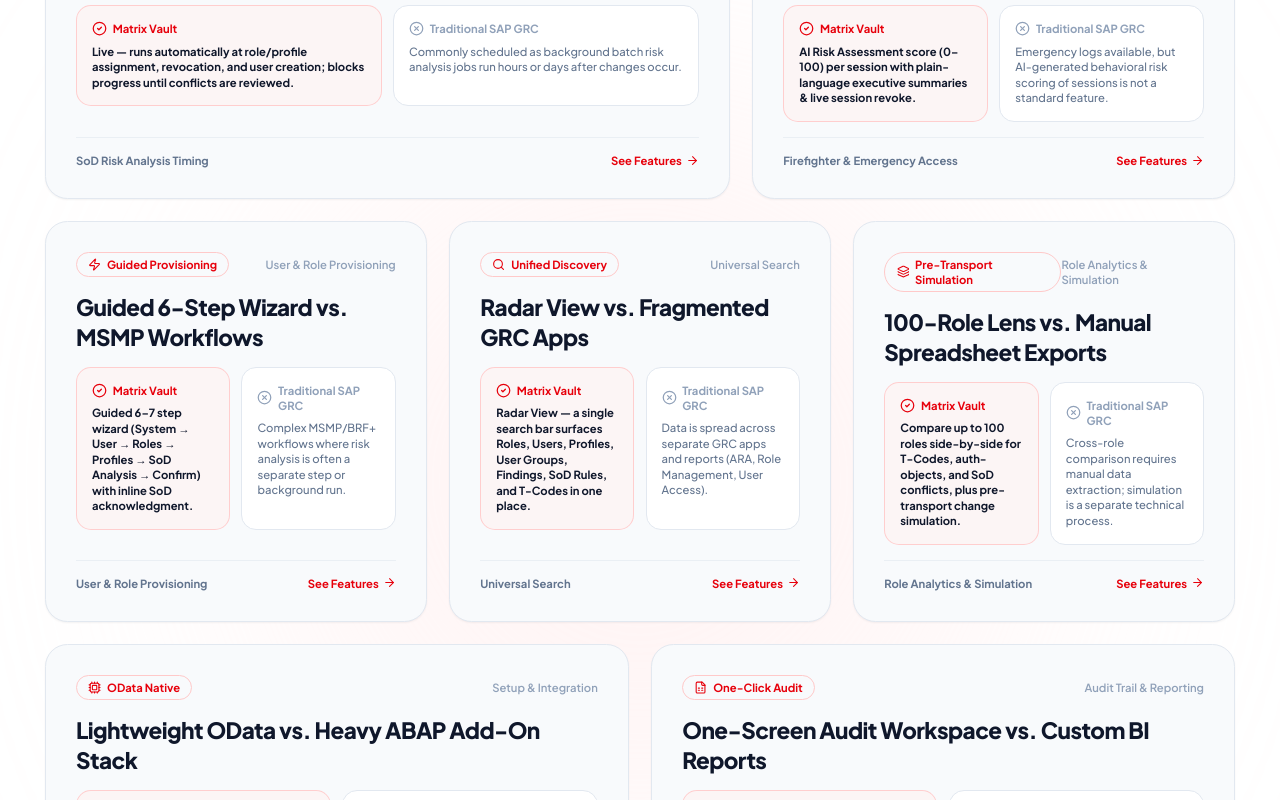
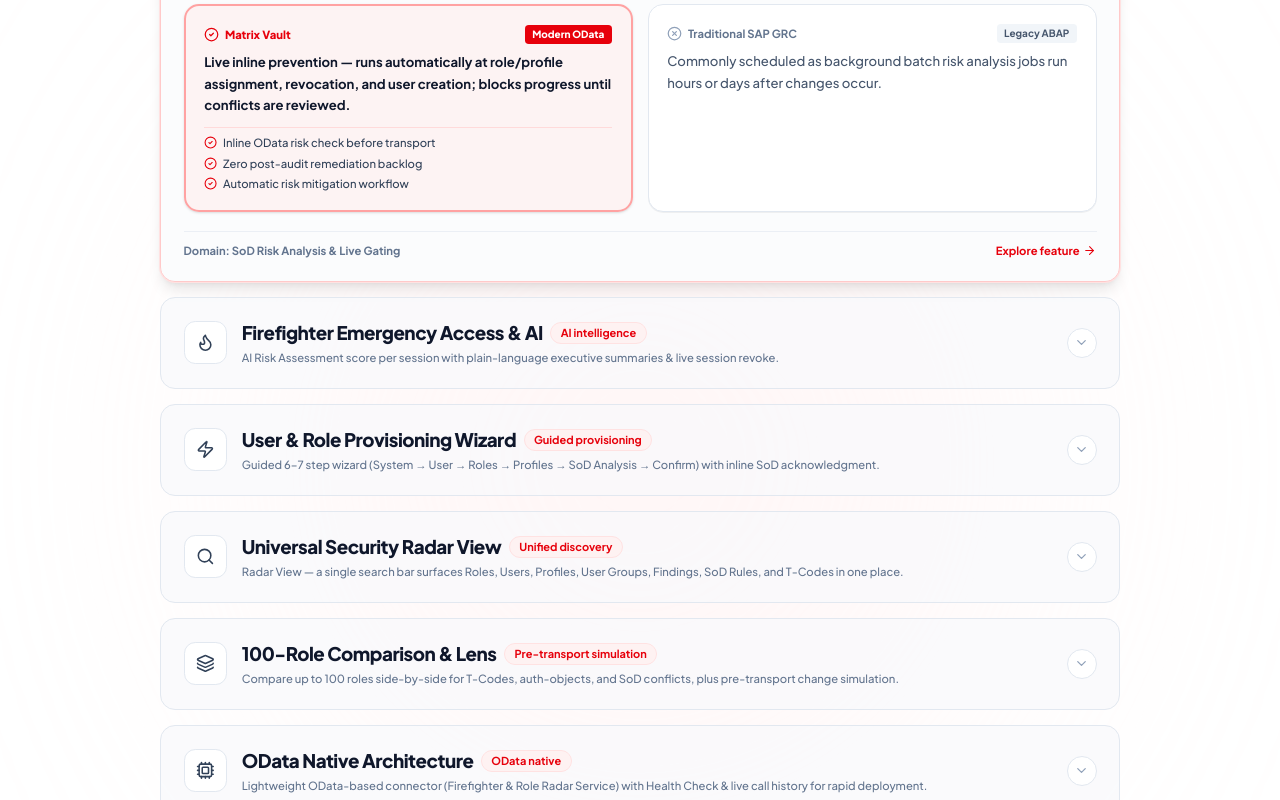
Before and after one commit to Vishwa-anandh/matrix-vault, a React (Vite) app: page / in a window 1280 px wide. Shown: the part 1860-2660 px from the top of the page. Built offline with nearby package versions, Linux system fonts and the light colour scheme.

Commit message:
Update Matrix Vault vs Traditional GRC section to interactive accordion comparison UI

```diff
--- a/src/components/GrcComparisonBento.tsx
+++ b/src/components/GrcComparisonBento.tsx
@@ -1,4 +1,5 @@
-import { motion } from 'motion/react';
+import { useState } from 'react';
+import { motion, AnimatePresence } from 'motion/react';
 import {
   CheckCircle2,
   XCircle,
@@ -10,86 +11,133 @@
   Layers,
   Cpu,
   FileSpreadsheet,
-  ArrowRight
+  ChevronDown,
+  ArrowRight,
+  ShieldAlert,
+  SlidersHorizontal
 } from 'lucide-react';
 import { Link } from 'react-router-dom';
 
-const grcComparisons = [
+const comparisons = [
   {
-    category: "SoD Risk Analysis Timing",
-    title: "Live In-Flow Gating vs. Batch Background Runs",
-    matrixVault: "Live — runs automatically at role/profile assignment, revocation, and user creation; blocks progress until conflicts are reviewed.",
-    traditionalGrc: "Commonly scheduled as background batch risk analysis jobs run hours or days after changes occur.",
+    id: 'sod',
+    title: 'SoD Risk Analysis & Live Gating',
+    metric: 'Sub-200ms',
+    metricLabel: 'Real-time gating speed',
     icon: ShieldCheck,
-    span: "md:col-span-7",
-    badge: "Real-Time Enforcement"
+    badge: 'Real-time enforcement',
+    matrixVault: 'Live inline prevention — runs automatically at role/profile assignment, revocation, and user creation; blocks progress until conflicts are reviewed.',
+    traditionalGrc: 'Commonly scheduled as background batch risk analysis jobs run hours or days after changes occur.',
+    details: [
+      'Inline OData risk check before transport',
+      'Zero post-audit remediation backlog',
+      'Automatic risk mitigation workflow'
+    ]
   },
   {
-    category: "Firefighter & Emergency Access",
-    title: "AI Risk Scoring vs. Raw Unscored Logs",
-    matrixVault: "AI Risk Assessment score (0–100) per session with plain-language executive summaries & live session revoke.",
-    traditionalGrc: "Emergency logs available, but AI-generated behavioral risk scoring of sessions is not a standard feature.",
+    id: 'firefighter',
+    title: 'Firefighter Emergency Access & AI',
+    metric: '0–100',
+    metricLabel: 'AI behavioral score',
     icon: Flame,
-    span: "md:col-span-5",
-    badge: "AI Intelligence"
+    badge: 'AI intelligence',
+    matrixVault: 'AI Risk Assessment score per session with plain-language executive summaries & live session revoke.',
+    traditionalGrc: 'Emergency logs available, but AI-generated behavioral risk scoring of sessions is not a standard feature.',
+    details: [
+      'Automated session risk scoring',
+      'Plain-English executive summaries',
+      'One-click emergency session termination'
+    ]
   },
   {
-    category: "User & Role Provisioning",
-    title: "Guided 6-Step Wizard vs. MSMP Workflows",
-    matrixVault: "Guided 6–7 step wizard (System → User → Roles → Profiles → SoD Analysis → Confirm) with inline SoD acknowledgment.",
-    traditionalGrc: "Complex MSMP/BRF+ workflows where risk analysis is often a separate step or background run.",
+    id: 'provisioning',
+    title: 'User & Role Provisioning Wizard',
+    metric: '6-Step',
+    metricLabel: 'Guided wizard flow',
     icon: Zap,
-    span: "md:col-span-4",
-    badge: "Guided Provisioning"
+    badge: 'Guided provisioning',
+    matrixVault: 'Guided 6–7 step wizard (System → User → Roles → Profiles → SoD Analysis → Confirm) with inline SoD acknowledgment.',
+    traditionalGrc: 'Complex MSMP/BRF+ workflows where risk analysis is often a separate step or background run.',
+    details: [
+      'Step-by-step role assignment',
+      'Inline conflict warnings before commit',
+      'Built-in approver assignment verification'
+    ]
   },
   {
-    category: "Universal Search",
-    title: "Radar View vs. Fragmented GRC Apps",
-    matrixVault: "Radar View — a single search bar surfaces Roles, Users, Profiles, User Groups, Findings, SoD Rules, and T-Codes in one place.",
-    traditionalGrc: "Data is spread across separate GRC apps and reports (ARA, Role Management, User Access).",
+    id: 'radar',
+    title: 'Universal Security Radar View',
+    metric: '1 Search',
+    metricLabel: 'Across all SAP objects',
     icon: Search,
-    span: "md:col-span-4",
-    badge: "Unified Discovery"
+    badge: 'Unified discovery',
+    matrixVault: 'Radar View — a single search bar surfaces Roles, Users, Profiles, User Groups, Findings, SoD Rules, and T-Codes in one place.',
+    traditionalGrc: 'Data is spread across separate GRC apps and reports (ARA, Role Management, User Access).',
+    details: [
+      'Universal search for any T-Code or user',
+      'Interactive connected graph visualization',
+      'Cross-module permission discovery'
+    ]
   },
   {
-    category: "Role Analytics & Simulation",
-    title: "100-Role Lens vs. Manual Spreadsheet Exports",
-    matrixVault: "Compare up to 100 roles side-by-side for T-Codes, auth-objects, and SoD conflicts, plus pre-transport change simulation.",
-    traditionalGrc: "Cross-role comparison requires manual data extraction; simulation is a separate technical process.",
+    id: 'analytics',
+    title: '100-Role Comparison & Lens',
+    metric: '100 Roles',
+    metricLabel: 'Simultaneous comparison',
     icon: Layers,
-    span: "md:col-span-4",
-    badge: "Pre-Transport Simulation"
+    badge: 'Pre-transport simulation',
+    matrixVault: 'Compare up to 100 roles side-by-side for T-Codes, auth-objects, and SoD conflicts, plus pre-transport change simulation.',
+    traditionalGrc: 'Cross-role comparison requires manual data extraction; simulation is a separate technical process.',
+    details: [
+      'Side-by-side authorization comparison',
+      'Pre-transport change impact simulation',
+      'T-Code overlap collision matrix'
+    ]
   },
   {
-    category: "Setup & Integration",
-    title: "Lightweight OData vs. Heavy ABAP Add-On Stack",
-    matrixVault: "Lightweight OData-based connector (Firefighter & Role Radar Service) with Health Check & live call history for 2-4 week rollout.",
-    traditionalGrc: "Requires NetWeaver ABAP add-on stack, RFC connectivity, and longer configuration cycles.",
+    id: 'odata',
+    title: 'OData Native Architecture',
+    metric: '2–4 Wks',
+    metricLabel: 'Turnkey rollout time',
     icon: Cpu,
-    span: "md:col-span-6",
-    badge: "OData Native"
+    badge: 'OData native',
+    matrixVault: 'Lightweight OData-based connector (Firefighter & Role Radar Service) with Health Check & live call history for rapid deployment.',
+    traditionalGrc: 'Requires NetWeaver ABAP add-on stack, RFC connectivity, and longer configuration cycles.',
+    details: [
+      'Zero heavy ABAP package overhead',
+      'Native S/4HANA & ECC support',
+      'Built-in OData service health diagnostics'
+    ]
   },
   {
-    category: "Audit Trail & Reporting",
-    title: "One-Screen Audit Workspace vs. Custom BI Reports",
-    matrixVault: "Audit Workspace consolidates Timeline, Approval Trail, SAP Logs, and Notes with on-demand scheduled PDF/XLSX export.",
-    traditionalGrc: "Audit evidence spread across multiple logs/tables, requiring custom BI tools or manual compilation.",
+    id: 'audit',
+    title: 'One-Click Audit Evidence Vault',
+    metric: '1 Click',
+    metricLabel: 'PDF & XLSX export',
     icon: FileSpreadsheet,
-    span: "md:col-span-6",
-    badge: "One-Click Audit"
+    badge: 'One-click audit',
+    matrixVault: 'Audit Workspace consolidates Timeline, Approval Trail, SAP Logs, and Notes with on-demand scheduled PDF/XLSX export.',
+    traditionalGrc: 'Audit evidence spread across multiple logs/tables, requiring custom BI tools or manual compilation.',
+    details: [
+      'Single-pane timeline and approval logs',
+      'Automated scheduled report delivery',
+      'Audit-ready evidence package generator'
+    ]
   }
 ];
 
 export function GrcComparisonBento() {
+  const [openId, setOpenId] = useState<string>('sod');
+
   return (
     <section className="py-8 sm:py-10 lg:py-12 bg-white relative border-t border-b border-slate-200 transition-colors duration-300 overflow-hidden">
-      {/* Glow Ambient background */}
-      <div className="absolute top-1/3 left-1/2 -translate-x-1/2 w-[750px] h-[750px] bg-red-100/40 rounded-full blur-[150px] pointer-events-none"></div>
+      {/* Background Glow */}
+      <div className="absolute top-1/3 left-1/2 -translate-x-1/2 w-[750px] h-[750px] bg-red-100/30 rounded-full blur-[150px] pointer-events-none"></div>
 
       <div className="max-w-[1400px] mx-auto px-6 sm:px-8 lg:px-12 relative z-10">
 
         {/* Section Header */}
-        <div className="text-center max-w-4xl mx-auto mb-6 sm:mb-8">
+        <div className="text-center max-w-4xl mx-auto mb-8">
           <motion.div
             initial={{ opacity: 0, y: 20 }}
             whileInView={{ opacity: 1, y: 0 }}
@@ -97,72 +145,133 @@
           >
             <div className="inline-flex items-center gap-2 px-3.5 py-1.5 rounded-full bg-transparent border border-red-200 text-red-600 text-xs font-bold mb-4 shadow-xs">
               <Sparkles className="w-3.5 h-3.5 text-red-600" />
-              <span>Feature-by-Feature Comparison</span>
+              <span>Feature-by-feature comparison</span>
             </div>
             <h2 className="text-3xl sm:text-4xl md:text-5xl font-extrabold text-slate-900 mb-4 tracking-tight leading-tight">
               Matrix Vault <span className="text-red-600">vs. Traditional SAP GRC</span>
             </h2>
             <p className="text-slate-600 text-base sm:text-lg font-medium leading-relaxed">
-              Compare how Matrix Vault's lightweight OData architecture eliminates legacy GRC configuration friction, background batch latency, and manual audit compilation.
+              Explore how Matrix Vault's modern OData architecture outperforms legacy GRC across 7 critical governance domains.
             </p>
           </motion.div>
         </div>
 
-        {/* Bento Grid Layout */}
-        <div className="grid grid-cols-1 md:grid-cols-12 gap-6 w-full">
-          {grcComparisons.map((item, index) => {
+        {/* Interactive Comparison Accordion List */}
+        <div className="space-y-4 max-w-5xl mx-auto">
+          {comparisons.map((item, idx) => {
             const Icon = item.icon;
+            const isOpen = openId === item.id;
+
             return (
               <motion.div
-                key={index}
-                initial={{ opacity: 0, y: 20 }}
+                key={item.id}
+                initial={{ opacity: 0, y: 15 }}
                 whileInView={{ opacity: 1, y: 0 }}
                 viewport={{ once: true }}
-                transition={{ delay: index * 0.08 }}
-                className={`${item.span} bg-slate-50 border border-slate-200 rounded-3xl p-6 sm:p-8 shadow-xs hover:shadow-xl hover:bg-white hover:border-red-200 transition-all duration-300 flex flex-col justify-between group`}
+                transition={{ delay: idx * 0.05 }}
+                className={`border rounded-2xl transition-all duration-300 overflow-hidden ${
+                  isOpen
+                    ? 'bg-white border-red-200 shadow-lg ring-1 ring-red-100'
+                    : 'bg-slate-50/70 border-slate-200 hover:bg-white hover:border-slate-300'
+                }`}
               >
-                <div>
-                  <div className="flex items-center justify-between mb-4">
-                    <span className="inline-flex items-center gap-1.5 px-3 py-1 rounded-full bg-transparent border border-red-200 text-red-600 font-bold text-xs">
-                      <Icon className="w-3.5 h-3.5" /> {item.badge}
+                {/* Accordion Row Header */}
+                <button
+                  onClick={() => setOpenId(isOpen ? '' : item.id)}
+                  className="w-full p-5 sm:p-6 flex items-center justify-between text-left gap-4"
+                >
+                  <div className="flex items-center gap-4 min-w-0">
+                    <div className={`p-3 rounded-xl shrink-0 transition-colors ${
+                      isOpen ? 'bg-red-600 text-white' : 'bg-white text-slate-700 border border-slate-200'
+                    }`}>
+                      <Icon className="w-5 h-5" />
+                    </div>
+                    <div className="min-w-0">
+                      <div className="flex items-center gap-2 mb-1 flex-wrap">
+                        <h3 className="text-lg sm:text-xl font-extrabold text-slate-900 tracking-tight">
+                          {item.title}
+                        </h3>
+                        <span className="text-[11px] font-bold text-red-600 bg-red-50 border border-red-100 px-2.5 py-0.5 rounded-full">
+                          {item.badge}
                         </span>
-                    <span className="text-xs text-slate-400 font-semibold">{item.category}</span>
+                      </div>
+                      <p className="text-xs text-slate-500 font-medium truncate">
+                        {isOpen ? 'Click to collapse details' : item.matrixVault}
+                      </p>
+                    </div>
                   </div>
 
-                  <h3 className="text-xl sm:text-2xl font-extrabold text-slate-900 mb-4 tracking-tight">
-                    {item.title}
-                  </h3>
+                  {/* Chevron Icon */}
+                  <div className="shrink-0">
+                    <div className={`w-8 h-8 rounded-full flex items-center justify-center border transition-transform duration-300 ${
+                      isOpen ? 'bg-red-50 border-red-200 text-red-600 rotate-180' : 'bg-white border-slate-200 text-slate-400'
+                    }`}>
+                      <ChevronDown className="w-4 h-4" />
+                    </div>
+                  </div>
+                </button>
 
-                  {/* Comparison Side-by-Side Boxes */}
-                  <div className="grid grid-cols-1 sm:grid-cols-2 gap-3 mb-4">
-                    <div className="bg-red-50/70 border border-red-200/90 rounded-2xl p-4">
-                      <div className="flex items-center gap-1.5 mb-2 text-red-600 font-bold text-xs">
-                        <CheckCircle2 className="w-4 h-4 text-red-600 shrink-0" />
-                        <span>Matrix Vault</span>
+                {/* Expanded Comparison Details */}
+                <AnimatePresence>
+                  {isOpen && (
+                    <motion.div
+                      initial={{ height: 0, opacity: 0 }}
+                      animate={{ height: 'auto', opacity: 1 }}
+                      exit={{ height: 0, opacity: 0 }}
+                      transition={{ duration: 0.3 }}
+                      className="border-t border-slate-100 bg-slate-50/50 p-5 sm:p-6"
+                    >
+                      <div className="grid grid-cols-1 md:grid-cols-2 gap-4 mb-5">
+
+                        {/* Matrix Vault Box */}
+                        <div className="p-5 rounded-2xl border-2 bg-red-50/80 border-red-300 shadow-sm transition-all">
+                          <div className="flex items-center justify-between mb-2">
+                            <span className="text-xs font-extrabold text-red-600 flex items-center gap-1.5">
+                              <CheckCircle2 className="w-4 h-4" /> Matrix Vault
+                            </span>
+                            <span className="bg-red-600 text-white text-[10px] font-black px-2 py-0.5 rounded">
+                              Modern OData
+                            </span>
                           </div>
-                      <p className="text-xs font-bold text-slate-900 leading-snug">
+                          <p className="text-xs sm:text-sm font-bold text-slate-900 leading-relaxed mb-3">
                             {item.matrixVault}
+                          </p>
+                          <ul className="space-y-1.5 pt-2 border-t border-red-200/60">
+                            {item.details.map((d, i) => (
+                              <li key={i} className="text-xs text-slate-700 font-medium flex items-center gap-1.5">
+                                <CheckCircle2 className="w-3.5 h-3.5 text-red-600 shrink-0" />
+                                <span>{d}</span>
+                              </li>
+                            ))}
+                          </ul>
+                        </div>
+
+                        {/* Traditional SAP GRC Box */}
+                        <div className="p-5 rounded-2xl border bg-white border-slate-200 shadow-2xs transition-all">
+                          <div className="flex items-center justify-between mb-2">
+                            <span className="text-xs font-bold text-slate-500 flex items-center gap-1.5">
+                              <XCircle className="w-4 h-4 text-slate-400" /> Traditional SAP GRC
+                            </span>
+                            <span className="bg-slate-100 text-slate-600 text-[10px] font-bold px-2 py-0.5 rounded">
+                              Legacy ABAP
+                            </span>
+                          </div>
+                          <p className="text-xs sm:text-sm font-medium text-slate-600 leading-relaxed">
+                            {item.traditionalGrc}
                           </p>
                         </div>
 
-                    <div className="bg-white border border-slate-200 rounded-2xl p-4">
-                      <div className="flex items-center gap-1.5 mb-2 text-slate-400 font-bold text-xs">
-                        <XCircle className="w-4 h-4 text-slate-400 shrink-0" />
-                        <span>Traditional SAP GRC</span>
-                      </div>
-                      <p className="text-xs font-medium text-slate-500 leading-snug">
-                        {item.traditionalGrc}
-                      </p>
-                    </div>
-                  </div>
                       </div>
 
-                <div className="pt-4 border-t border-slate-200/60 flex items-center justify-between text-xs font-bold text-slate-500">
-                  <span>{item.category}</span>
+                      <div className="flex items-center justify-between text-xs font-bold text-slate-500 pt-3 border-t border-slate-200/60">
+                        <span>Domain: {item.title}</span>
                         <Link to="/platform" className="text-red-600 hover:text-red-700 flex items-center gap-1">
-                    See Features <ArrowRight className="w-3.5 h-3.5" />
+                          Explore feature <ArrowRight className="w-3.5 h-3.5" />
                         </Link>
                       </div>
+                    </motion.div>
+                  )}
+                </AnimatePresence>
               </motion.div>
             );
           })}
```
Lines whose indentation alone changed are shown as unchanged.
